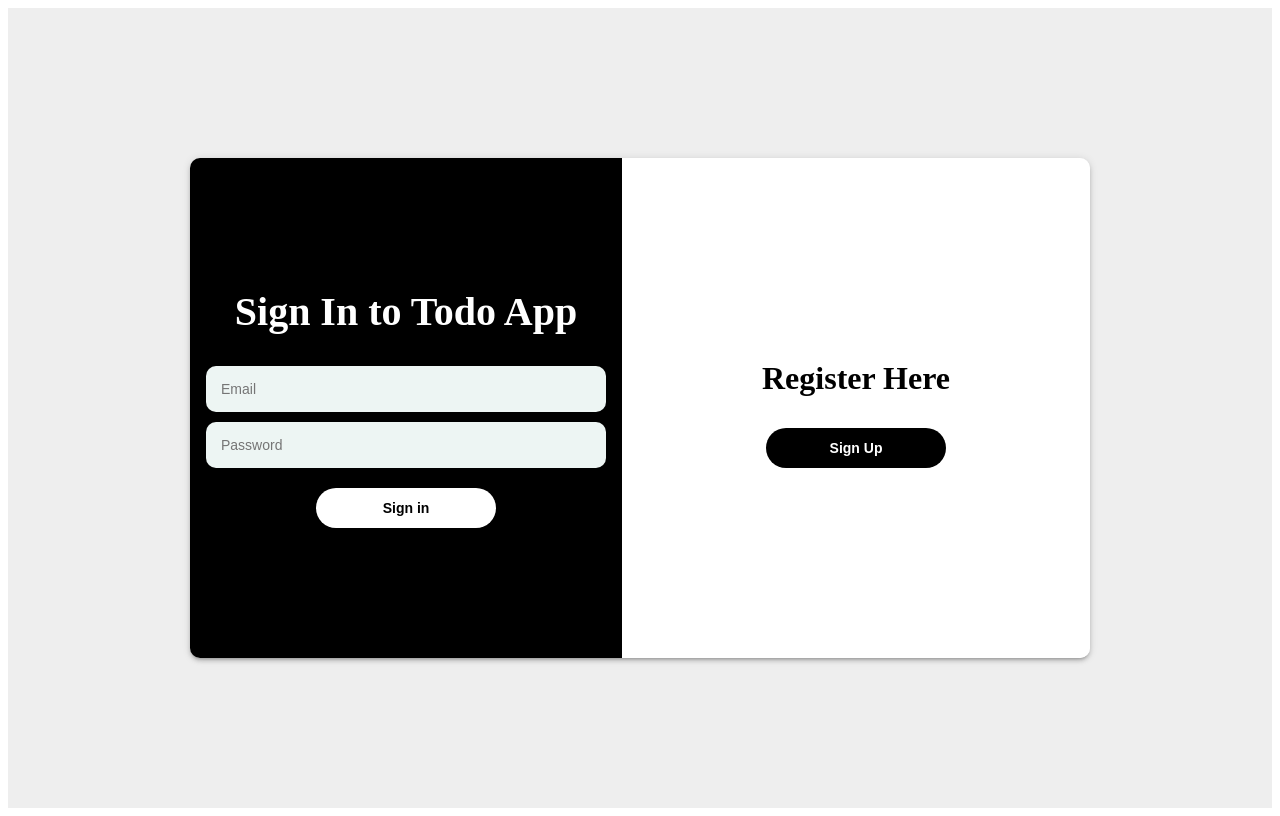
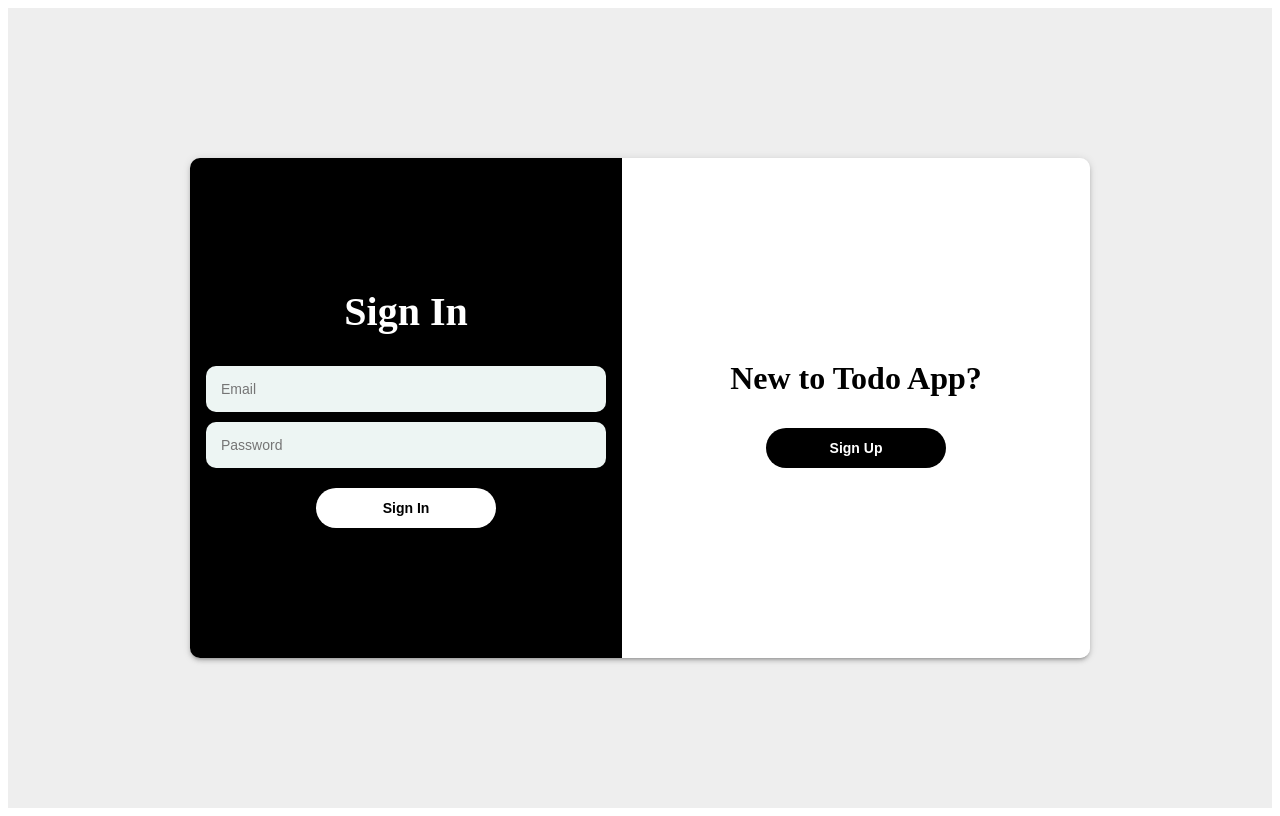
Before and after one commit to lechiluan/ToDoApp_client, a React (Create React App) app: page /signin in a window 1280 px wide. Built offline with nearby package versions, Linux system fonts and the light colour scheme.

Commit message:
update client

```diff
--- a/src/components/Signin/index.jsx
+++ b/src/components/Signin/index.jsx
@@ -39,7 +39,7 @@ const Signup = () => {
             <div className={styles.signin_form_container}>
                 <div className={styles.left}>
                     <form className={styles.form_container} onSubmit={handleSubmit}>
-                            <h1>Sign In to Todo App</h1>
+                            <h1>Sign In</h1>
                             <input
                                 type="email"  placeholder='Email' name='email'
                                 onChange={handleChange}
@@ -54,12 +54,12 @@ const Signup = () => {
                             {/* display error */}
                             {error && <div className={styles.error_msg}>{error}</div>}
                             <button type="submit" className={styles.btn_green}>
-                                Sign in
+                                Sign In
                             </button>
                         </form>
                 </div>
                 <div className={styles.right}>
-                <h1>Register Here</h1>
+                <h1>New to Todo App?</h1>
                     <Link to="/signup">
                         <button type="submit" className={styles.btn_white}>Sign Up</button>
                     </Link>
```
